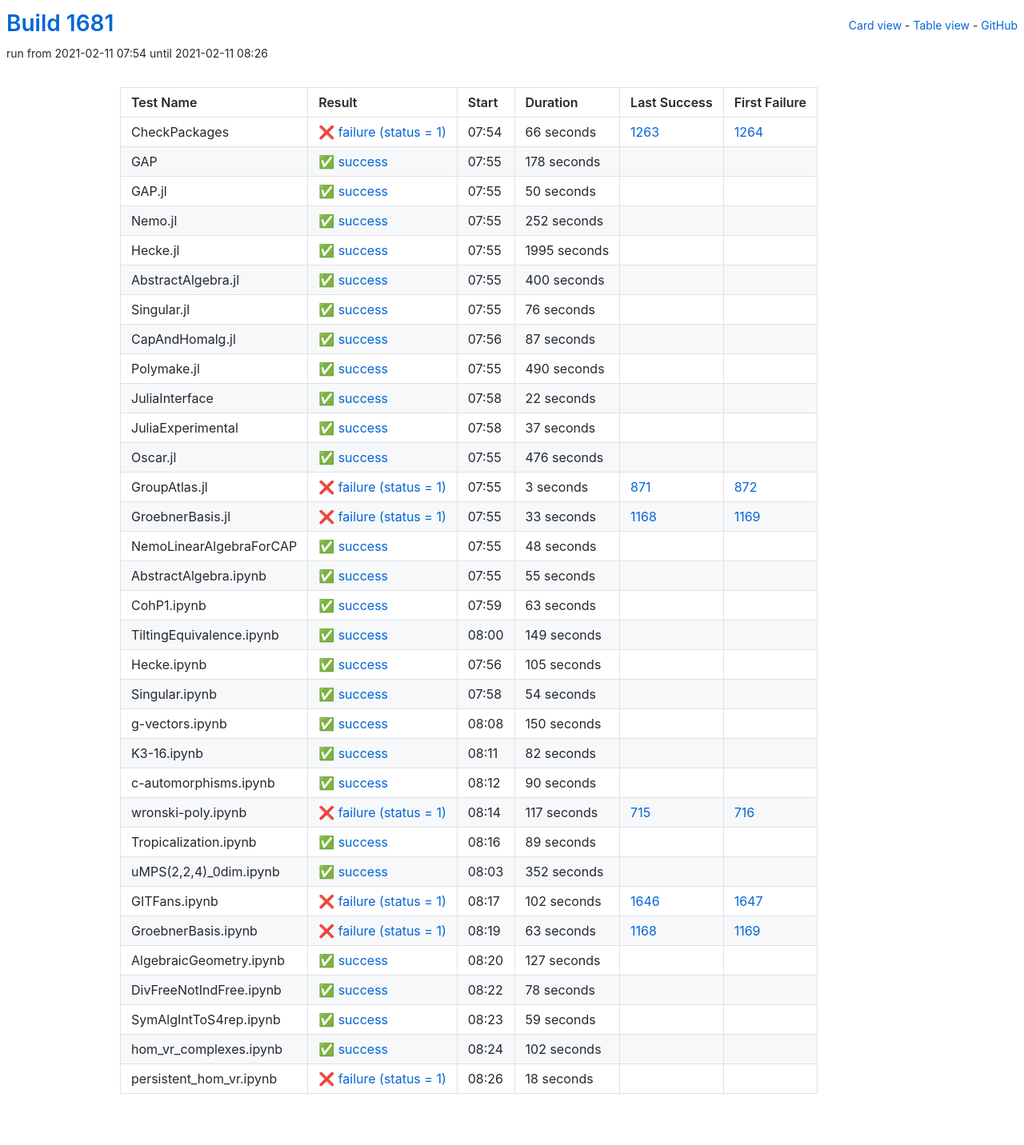
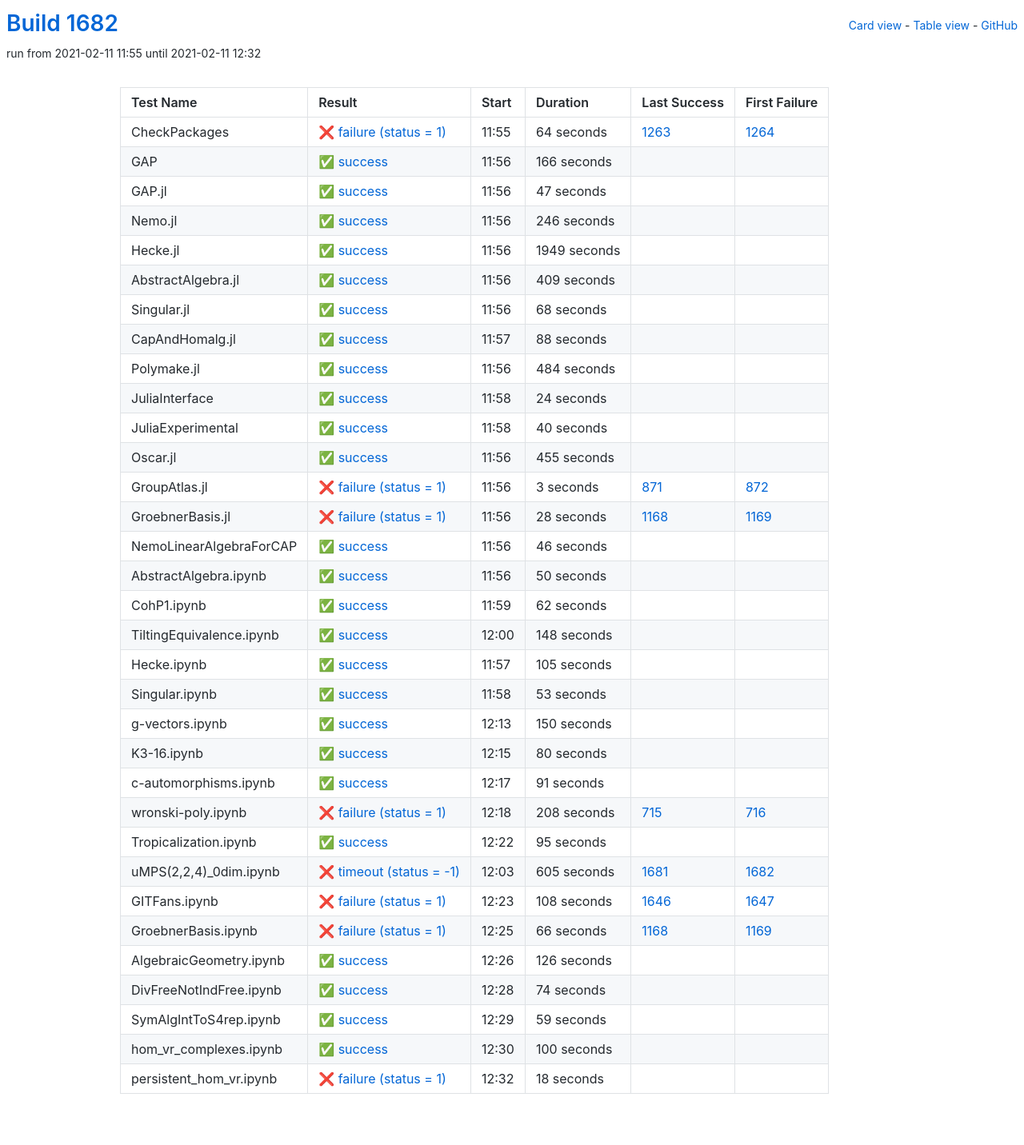
Before and after one commit to oscar-system/oscar-ci-status-stable, a Jekyll site: the page built from table.html, in a window 1280 px wide. Shown: the whole page at 80% size. Built offline with Jekyll 4.4.1, drawn with Linux system fonts in a browser that asks for light colours.

Commit message:
Build #1682

```diff
--- a/_data/ci.yml
+++ b/_data/ci.yml
@@ -1,6 +1,6 @@
 ---
-build: 1681
-build_url: https://oscarci.mathematik.uni-kl.de/job/oscar-stable/1681/
+build: 1682
+build_url: https://oscarci.mathematik.uni-kl.de/job/oscar-stable/1682/
 job: oscar-stable
 organization: oscar-system
 repo: oscar-ci-status-stable
@@ -8,152 +8,152 @@ repourl: https://github.com/oscar-system/oscar-ci-status-stable
 tests:
 - name: CheckPackages
   id: checkpackages
-  log: https://oscarci.mathematik.uni-kl.de/job/oscar-stable/1681/artifact/logs/build-1681/CheckPackages.log
-  start: 2021-02-11 07:54
+  log: https://oscarci.mathematik.uni-kl.de/job/oscar-stable/1682/artifact/logs/build-1682/CheckPackages.log
+  start: 2021-02-11 11:55
   success: false
   exitcode: 1
   status: failure
-  duration: 66
+  duration: 64
   last_success: 1263
   last_success_url: https://oscarci.mathematik.uni-kl.de/job/oscar-stable/1263/
   first_failure: 1264
   first_failure_url: https://oscarci.mathematik.uni-kl.de/job/oscar-stable/1264/
 - name: GAP
   id: gap
-  log: https://oscarci.mathematik.uni-kl.de/job/oscar-stable/1681/artifact/logs/build-1681/GAP.log
-  start: 2021-02-11 07:55
+  log: https://oscarci.mathematik.uni-kl.de/job/oscar-stable/1682/artifact/logs/build-1682/GAP.log
+  start: 2021-02-11 11:56
   success: true
   exitcode: 0
   status: success
-  duration: 178
+  duration: 166
   last_success: false
   last_success_url:
   first_failure: false
   first_failure_url:
 - name: GAP.jl
   id: gap-jl
-  log: https://oscarci.mathematik.uni-kl.de/job/oscar-stable/1681/artifact/logs/build-1681/GAP.jl.log
-  start: 2021-02-11 07:55
+  log: https://oscarci.mathematik.uni-kl.de/job/oscar-stable/1682/artifact/logs/build-1682/GAP.jl.log
+  start: 2021-02-11 11:56
   success: true
   exitcode: 0
   status: success
-  duration: 50
+  duration: 47
   last_success: false
   last_success_url:
   first_failure: false
   first_failure_url:
 - name: Nemo.jl
   id: nemo-jl
-  log: https://oscarci.mathematik.uni-kl.de/job/oscar-stable/1681/artifact/logs/build-1681/Nemo.jl.log
-  start: 2021-02-11 07:55
+  log: https://oscarci.mathematik.uni-kl.de/job/oscar-stable/1682/artifact/logs/build-1682/Nemo.jl.log
+  start: 2021-02-11 11:56
   success: true
   exitcode: 0
   status: success
-  duration: 252
+  duration: 246
   last_success: false
   last_success_url:
   first_failure: false
   first_failure_url:
 - name: Hecke.jl
   id: hecke-jl
-  log: https://oscarci.mathematik.uni-kl.de/job/oscar-stable/1681/artifact/logs/build-1681/Hecke.jl.log
-  start: 2021-02-11 07:55
+  log: https://oscarci.mathematik.uni-kl.de/job/oscar-stable/1682/artifact/logs/build-1682/Hecke.jl.log
+  start: 2021-02-11 11:56
   success: true
   exitcode: 0
   status: success
-  duration: 1995
+  duration: 1949
   last_success: false
   last_success_url:
   first_failure: false
   first_failure_url:
 - name: AbstractAlgebra.jl
   id: abstractalgebra-jl
-  log: https://oscarci.mathematik.uni-kl.de/job/oscar-stable/1681/artifact/logs/build-1681/AbstractAlgebra.jl.log
-  start: 2021-02-11 07:55
+  log: https://oscarci.mathematik.uni-kl.de/job/oscar-stable/1682/artifact/logs/build-1682/AbstractAlgebra.jl.log
+  start: 2021-02-11 11:56
   success: true
   exitcode: 0
   status: success
-  duration: 400
+  duration: 409
   last_success: false
   last_success_url:
   first_failure: false
   first_failure_url:
 - name: Singular.jl
   id: singular-jl
-  log: https://oscarci.mathematik.uni-kl.de/job/oscar-stable/1681/artifact/logs/build-1681/Singular.jl.log
-  start: 2021-02-11 07:55
+  log: https://oscarci.mathematik.uni-kl.de/job/oscar-stable/1682/artifact/logs/build-1682/Singular.jl.log
+  start: 2021-02-11 11:56
   success: true
   exitcode: 0
   status: success
-  duration: 76
+  duration: 68
   last_success: false
   last_success_url:
   first_failure: false
   first_failure_url:
 - name: CapAndHomalg.jl
   id: capandhomalg-jl
-  log: https://oscarci.mathematik.uni-kl.de/job/oscar-stable/1681/artifact/logs/build-1681/CapAndHomalg.jl.log
-  start: 2021-02-11 07:56
+  log: https://oscarci.mathematik.uni-kl.de/job/oscar-stable/1682/artifact/logs/build-1682/CapAndHomalg.jl.log
+  start: 2021-02-11 11:57
   success: true
   exitcode: 0
   status: success
-  duration: 87
+  duration: 88
   last_success: false
   last_success_url:
   first_failure: false
   first_failure_url:
 - name: Polymake.jl
   id: polymake-jl
-  log: https://oscarci.mathematik.uni-kl.de/job/oscar-stable/1681/artifact/logs/build-1681/Polymake.jl.log
-  start: 2021-02-11 07:55
+  log: https://oscarci.mathematik.uni-kl.de/job/oscar-stable/1682/artifact/logs/build-1682/Polymake.jl.log
+  start: 2021-02-11 11:56
   success: true
   exitcode: 0
   status: success
-  duration: 490
+  duration: 484
   last_success: false
   last_success_url:
   first_failure: false
   first_failure_url:
 - name: JuliaInterface
   id: juliainterface
-  log: https://oscarci.mathematik.uni-kl.de/job/oscar-stable/1681/artifact/logs/build-1681/JuliaInterface.log
-  start: 2021-02-11 07:58
+  log: https://oscarci.mathematik.uni-kl.de/job/oscar-stable/1682/artifact/logs/build-1682/JuliaInterface.log
+  start: 2021-02-11 11:58
   success: true
   exitcode: 0
   status: success
-  duration: 22
+  duration: 24
   last_success: false
   last_success_url:
   first_failure: false
   first_failure_url:
 - name: JuliaExperimental
   id: juliaexperimental
-  log: https://oscarci.mathematik.uni-kl.de/job/oscar-stable/1681/artifact/logs/build-1681/JuliaExperimental.log
-  start: 2021-02-11 07:58
+  log: https://oscarci.mathematik.uni-kl.de/job/oscar-stable/1682/artifact/logs/build-1682/JuliaExperimental.log
+  start: 2021-02-11 11:58
   success: true
   exitcode: 0
   status: success
-  duration: 37
+  duration: 40
   last_success: false
   last_success_url:
   first_failure: false
   first_failure_url:
 - name: Oscar.jl
   id: oscar-jl
-  log: https://oscarci.mathematik.uni-kl.de/job/oscar-stable/1681/artifact/logs/build-1681/Oscar.jl.log
-  start: 2021-02-11 07:55
+  log: https://oscarci.mathematik.uni-kl.de/job/oscar-stable/1682/artifact/logs/build-1682/Oscar.jl.log
+  start: 2021-02-11 11:56
   success: true
   exitcode: 0
   status: success
-  duration: 476
+  duration: 455
   last_success: false
   last_success_url:
   first_failure: false
   first_failure_url:
 - name: GroupAtlas.jl
   id: groupatlas-jl
-  log: https://oscarci.mathematik.uni-kl.de/job/oscar-stable/1681/artifact/logs/build-1681/GroupAtlas.jl.log
-  start: 2021-02-11 07:55
+  log: https://oscarci.mathematik.uni-kl.de/job/oscar-stable/1682/artifact/logs/build-1682/GroupAtlas.jl.log
+  start: 2021-02-11 11:56
   success: false
   exitcode: 1
   status: failure
@@ -164,68 +164,68 @@ tests:
   first_failure_url: https://oscarci.mathematik.uni-kl.de/job/oscar-stable/872/
 - name: GroebnerBasis.jl
   id: groebnerbasis-jl
-  log: https://oscarci.mathematik.uni-kl.de/job/oscar-stable/1681/artifact/logs/build-1681/GroebnerBasis.jl.log
-  start: 2021-02-11 07:55
+  log: https://oscarci.mathematik.uni-kl.de/job/oscar-stable/1682/artifact/logs/build-1682/GroebnerBasis.jl.log
+  start: 2021-02-11 11:56
   success: false
   exitcode: 1
   status: failure
-  duration: 33
+  duration: 28
   last_success: 1168
   last_success_url: https://oscarci.mathematik.uni-kl.de/job/oscar-stable/1168/
   first_failure: 1169
   first_failure_url: https://oscarci.mathematik.uni-kl.de/job/oscar-stable/1169/
 - name: NemoLinearAlgebraForCAP
   id: nemolinearalgebraforcap
-  log: https://oscarci.mathematik.uni-kl.de/job/oscar-stable/1681/artifact/logs/build-1681/NemoLinearAlgebraForCAP.log
-  start: 2021-02-11 07:55
+  log: https://oscarci.mathematik.uni-kl.de/job/oscar-stable/1682/artifact/logs/build-1682/NemoLinearAlgebraForCAP.log
+  start: 2021-02-11 11:56
   success: true
   exitcode: 0
   status: success
-  duration: 48
+  duration: 46
   last_success: false
   last_success_url:
   first_failure: false
   first_failure_url:
 - name: AbstractAlgebra.ipynb
   id: abstractalgebra-ipynb
-  log: https://oscarci.mathematik.uni-kl.de/job/oscar-stable/1681/artifact/logs/build-1681/AbstractAlgebra.ipynb.log
-  start: 2021-02-11 07:55
+  log: https://oscarci.mathematik.uni-kl.de/job/oscar-stable/1682/artifact/logs/build-1682/AbstractAlgebra.ipynb.log
+  start: 2021-02-11 11:56
   success: true
   exitcode: 0
   status: success
-  duration: 55
+  duration: 50
   last_success: false
   last_success_url:
   first_failure: false
   first_failure_url:
 - name: CohP1.ipynb
   id: cohp1-ipynb
-  log: https://oscarci.mathematik.uni-kl.de/job/oscar-stable/1681/artifact/logs/build-1681/CohP1.ipynb.log
-  start: 2021-02-11 07:59
+  log: https://oscarci.mathematik.uni-kl.de/job/oscar-stable/1682/artifact/logs/build-1682/CohP1.ipynb.log
+  start: 2021-02-11 11:59
   success: true
   exitcode: 0
   status: success
-  duration: 63
+  duration: 62
   last_success: false
   last_success_url:
   first_failure: false
   first_failure_url:
 - name: TiltingEquivalence.ipynb
   id: tiltingequivalence-ipynb
-  log: https://oscarci.mathematik.uni-kl.de/job/oscar-stable/1681/artifact/logs/build-1681/TiltingEquivalence.ipynb.log
-  start: 2021-02-11 08:00
+  log: https://oscarci.mathematik.uni-kl.de/job/oscar-stable/1682/artifact/logs/build-1682/TiltingEquivalence.ipynb.log
+  start: 2021-02-11 12:00
   success: true
   exitcode: 0
   status: success
-  duration: 149
+  duration: 148
   last_success: false
   last_success_url:
   first_failure: false
   first_failure_url:
 - name: Hecke.ipynb
   id: hecke-ipynb
-  log: https://oscarci.mathematik.uni-kl.de/job/oscar-stable/1681/artifact/logs/build-1681/Hecke.ipynb.log
-  start: 2021-02-11 07:56
+  log: https://oscarci.mathematik.uni-kl.de/job/oscar-stable/1682/artifact/logs/build-1682/Hecke.ipynb.log
+  start: 2021-02-11 11:57
   success: true
   exitcode: 0
   status: success
@@ -236,20 +236,20 @@ tests:
   first_failure_url:
 - name: Singular.ipynb
   id: singular-ipynb
-  log: https://oscarci.mathematik.uni-kl.de/job/oscar-stable/1681/artifact/logs/build-1681/Singular.ipynb.log
-  start: 2021-02-11 07:58
+  log: https://oscarci.mathematik.uni-kl.de/job/oscar-stable/1682/artifact/logs/build-1682/Singular.ipynb.log
+  start: 2021-02-11 11:58
   success: true
   exitcode: 0
   status: success
-  duration: 54
+  duration: 53
   last_success: false
   last_success_url:
   first_failure: false
   first_failure_url:
 - name: g-vectors.ipynb
   id: g-vectors-ipynb
-  log: https://oscarci.mathematik.uni-kl.de/job/oscar-stable/1681/artifact/logs/build-1681/g-vectors.ipynb.log
-  start: 2021-02-11 08:08
+  log: https://oscarci.mathematik.uni-kl.de/job/oscar-stable/1682/artifact/logs/build-1682/g-vectors.ipynb.log
+  start: 2021-02-11 12:13
   success: true
   exitcode: 0
   status: success
@@ -260,116 +260,116 @@ tests:
   first_failure_url:
 - name: K3-16.ipynb
   id: k3-16-ipynb
-  log: https://oscarci.mathematik.uni-kl.de/job/oscar-stable/1681/artifact/logs/build-1681/K3-16.ipynb.log
-  start: 2021-02-11 08:11
+  log: https://oscarci.mathematik.uni-kl.de/job/oscar-stable/1682/artifact/logs/build-1682/K3-16.ipynb.log
+  start: 2021-02-11 12:15
   success: true
   exitcode: 0
   status: success
-  duration: 82
+  duration: 80
   last_success: false
   last_success_url:
   first_failure: false
   first_failure_url:
 - name: c-automorphisms.ipynb
   id: c-automorphisms-ipynb
-  log: https://oscarci.mathematik.uni-kl.de/job/oscar-stable/1681/artifact/logs/build-1681/c-automorphisms.ipynb.log
-  start: 2021-02-11 08:12
+  log: https://oscarci.mathematik.uni-kl.de/job/oscar-stable/1682/artifact/logs/build-1682/c-automorphisms.ipynb.log
+  start: 2021-02-11 12:17
   success: true
   exitcode: 0
   status: success
-  duration: 90
+  duration: 91
   last_success: false
   last_success_url:
   first_failure: false
   first_failure_url:
 - name: wronski-poly.ipynb
   id: wronski-poly-ipynb
-  log: https://oscarci.mathematik.uni-kl.de/job/oscar-stable/1681/artifact/logs/build-1681/wronski-poly.ipynb.log
-  start: 2021-02-11 08:14
+  log: https://oscarci.mathematik.uni-kl.de/job/oscar-stable/1682/artifact/logs/build-1682/wronski-poly.ipynb.log
+  start: 2021-02-11 12:18
   success: false
   exitcode: 1
   status: failure
-  duration: 117
+  duration: 208
   last_success: 715
   last_success_url: https://oscarci.mathematik.uni-kl.de/job/oscar-stable/715/
   first_failure: 716
   first_failure_url: https://oscarci.mathematik.uni-kl.de/job/oscar-stable/716/
 - name: Tropicalization.ipynb
   id: tropicalization-ipynb
-  log: https://oscarci.mathematik.uni-kl.de/job/oscar-stable/1681/artifact/logs/build-1681/Tropicalization.ipynb.log
-  start: 2021-02-11 08:16
+  log: https://oscarci.mathematik.uni-kl.de/job/oscar-stable/1682/artifact/logs/build-1682/Tropicalization.ipynb.log
+  start: 2021-02-11 12:22
   success: true
   exitcode: 0
   status: success
-  duration: 89
+  duration: 95
   last_success: false
   last_success_url:
   first_failure: false
   first_failure_url:
 - name: uMPS(2,2,4)_0dim.ipynb
   id: umps-2-2-4-0dim-ipynb
-  log: https://oscarci.mathematik.uni-kl.de/job/oscar-stable/1681/artifact/logs/build-1681/uMPS-2-2-4-_0dim.ipynb.log
-  start: 2021-02-11 08:03
-  success: true
-  exitcode: 0
-  status: success
-  duration: 352
-  last_success: false
-  last_success_url:
-  first_failure: false
-  first_failure_url:
+  log: https://oscarci.mathematik.uni-kl.de/job/oscar-stable/1682/artifact/logs/build-1682/uMPS-2-2-4-_0dim.ipynb.log
+  start: 2021-02-11 12:03
+  success: false
+  exitcode: -1
+  status: timeout
+  duration: 605
+  last_success: 1681
+  last_success_url: https://oscarci.mathematik.uni-kl.de/job/oscar-stable/1681/
+  first_failure: 1682
+  first_failure_url: https://oscarci.mathematik.uni-kl.de/job/oscar-stable/1682/
 - name: GITFans.ipynb
   id: gitfans-ipynb
-  log: https://oscarci.mathematik.uni-kl.de/job/oscar-stable/1681/artifact/logs/build-1681/GITFans.ipynb.log
-  start: 2021-02-11 08:17
+  log: https://oscarci.mathematik.uni-kl.de/job/oscar-stable/1682/artifact/logs/build-1682/GITFans.ipynb.log
+  start: 2021-02-11 12:23
   success: false
   exitcode: 1
   status: failure
-  duration: 102
+  duration: 108
   last_success: 1646
   last_success_url: https://oscarci.mathematik.uni-kl.de/job/oscar-stable/1646/
   first_failure: 1647
   first_failure_url: https://oscarci.mathematik.uni-kl.de/job/oscar-stable/1647/
 - name: GroebnerBasis.ipynb
   id: groebnerbasis-ipynb
-  log: https://oscarci.mathematik.uni-kl.de/job/oscar-stable/1681/artifact/logs/build-1681/GroebnerBasis.ipynb.log
-  start: 2021-02-11 08:19
+  log: https://oscarci.mathematik.uni-kl.de/job/oscar-stable/1682/artifact/logs/build-1682/GroebnerBasis.ipynb.log
+  start: 2021-02-11 12:25
   success: false
   exitcode: 1
   status: failure
-  duration: 63
+  duration: 66
   last_success: 1168
   last_success_url: https://oscarci.mathematik.uni-kl.de/job/oscar-stable/1168/
   first_failure: 1169
   first_failure_url: https://oscarci.mathematik.uni-kl.de/job/oscar-stable/1169/
 - name: AlgebraicGeometry.ipynb
   id: algebraicgeometry-ipynb
-  log: https://oscarci.mathematik.uni-kl.de/job/oscar-stable/1681/artifact/logs/build-1681/AlgebraicGeometry.ipynb.log
-  start: 2021-02-11 08:20
+  log: https://oscarci.mathematik.uni-kl.de/job/oscar-stable/1682/artifact/logs/build-1682/AlgebraicGeometry.ipynb.log
+  start: 2021-02-11 12:26
   success: true
   exitcode: 0
   status: success
-  duration: 127
+  duration: 126
   last_success: false
   last_success_url:
   first_failure: false
   first_failure_url:
 - name: DivFreeNotIndFree.ipynb
   id: divfreenotindfree-ipynb
-  log: https://oscarci.mathematik.uni-kl.de/job/oscar-stable/1681/artifact/logs/build-1681/DivFreeNotIndFree.ipynb.log
-  start: 2021-02-11 08:22
+  log: https://oscarci.mathematik.uni-kl.de/job/oscar-stable/1682/artifact/logs/build-1682/DivFreeNotIndFree.ipynb.log
+  start: 2021-02-11 12:28
   success: true
   exitcode: 0
   status: success
-  duration: 78
+  duration: 74
   last_success: false
   last_success_url:
   first_failure: false
   first_failure_url:
 - name: SymAlgIntToS4rep.ipynb
   id: symalginttos4rep-ipynb
-  log: https://oscarci.mathematik.uni-kl.de/job/oscar-stable/1681/artifact/logs/build-1681/SymAlgIntToS4rep.ipynb.log
-  start: 2021-02-11 08:23
+  log: https://oscarci.mathematik.uni-kl.de/job/oscar-stable/1682/artifact/logs/build-1682/SymAlgIntToS4rep.ipynb.log
+  start: 2021-02-11 12:29
   success: true
   exitcode: 0
   status: success
@@ -380,20 +380,20 @@ tests:
   first_failure_url:
 - name: hom_vr_complexes.ipynb
   id: hom-vr-complexes-ipynb
-  log: https://oscarci.mathematik.uni-kl.de/job/oscar-stable/1681/artifact/logs/build-1681/hom_vr_complexes.ipynb.log
-  start: 2021-02-11 08:24
+  log: https://oscarci.mathematik.uni-kl.de/job/oscar-stable/1682/artifact/logs/build-1682/hom_vr_complexes.ipynb.log
+  start: 2021-02-11 12:30
   success: true
   exitcode: 0
   status: success
-  duration: 102
+  duration: 100
   last_success: false
   last_success_url:
   first_failure: false
   first_failure_url:
 - name: persistent_hom_vr.ipynb
   id: persistent-hom-vr-ipynb
-  log: https://oscarci.mathematik.uni-kl.de/job/oscar-stable/1681/artifact/logs/build-1681/persistent_hom_vr.ipynb.log
-  start: 2021-02-11 08:26
+  log: https://oscarci.mathematik.uni-kl.de/job/oscar-stable/1682/artifact/logs/build-1682/persistent_hom_vr.ipynb.log
+  start: 2021-02-11 12:32
   success: false
   exitcode: 1
   status: failure
```
Also changed, not shown: README.md.
